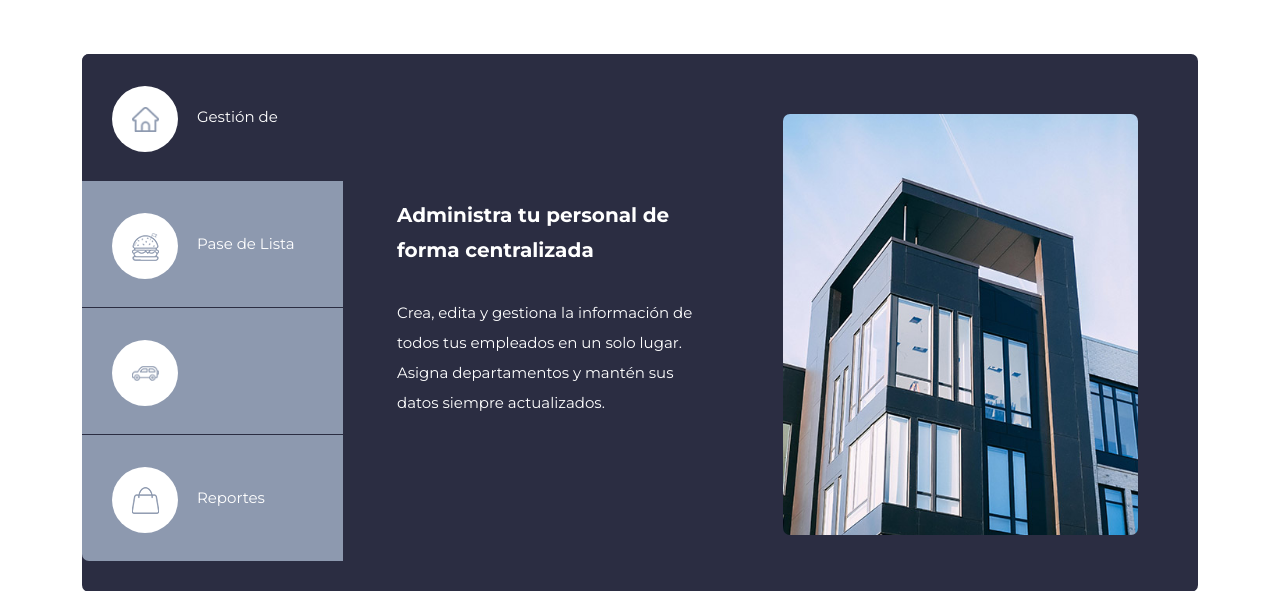
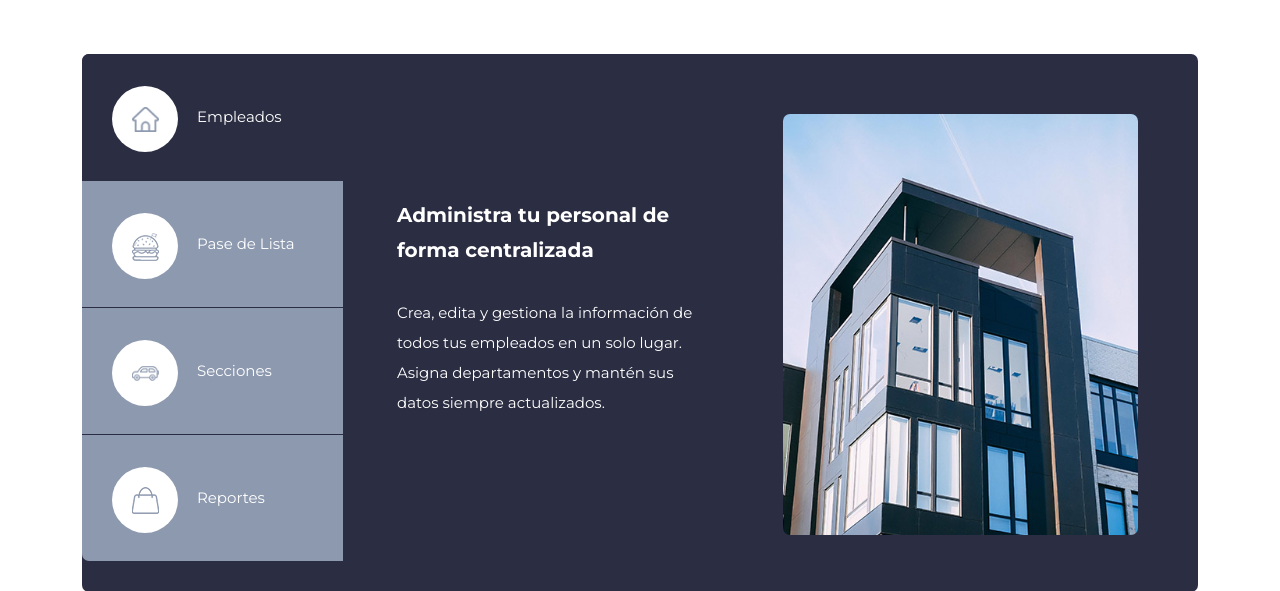
Before and after one commit to JesusDun/Practica2ControlAsistencias, a Flask app: page / in a window 1280 px wide. Shown: the part 908-1499 px from the top of the page. Run offline with Flask 3, Linux system fonts and the light colour scheme; some libraries are stand-ins or nearby versions.

Commit message:
Update landing-page.html

```diff
--- a/templates/landing-page.html
+++ b/templates/landing-page.html
@@ -100,7 +100,7 @@
                                                 <span class="icon"><img
                                                         src="{{ url_for('static', filename='js/landing-page/assets/images/search-icon-01.png') }}"
                                                         alt=""></span>
-                                                Gestión de Empleados
+                                                Empleados
                                             </div>
                                         </div>
                                         <div>
@@ -116,7 +116,7 @@
                                                 <span class="icon"><img
                                                         src="{{ url_for('static', filename='js/landing-page/assets/images/search-icon-03.png') }}"
                                                         alt=""></span>
-                                                Departamentos
+                                                Secciones
                                             </div>
                                         </div>
                                         <div class="last-thumb">
```
